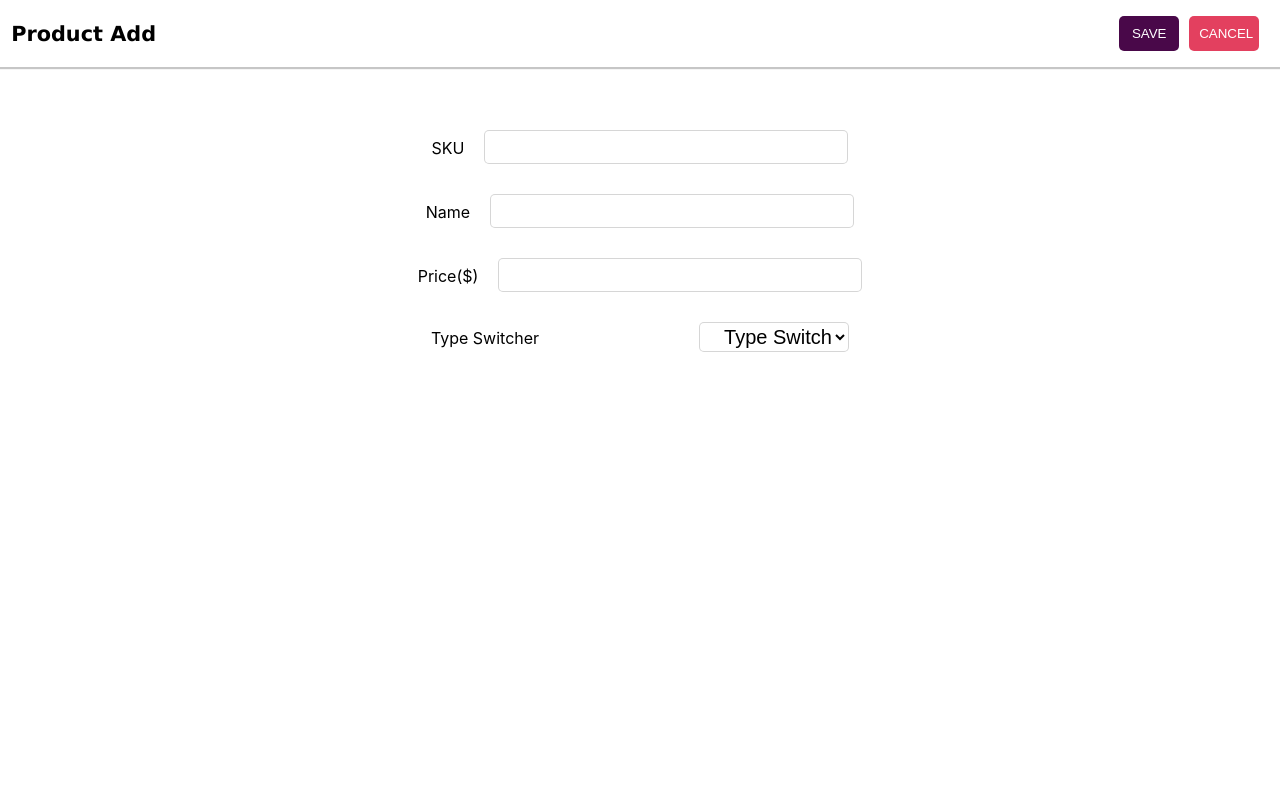
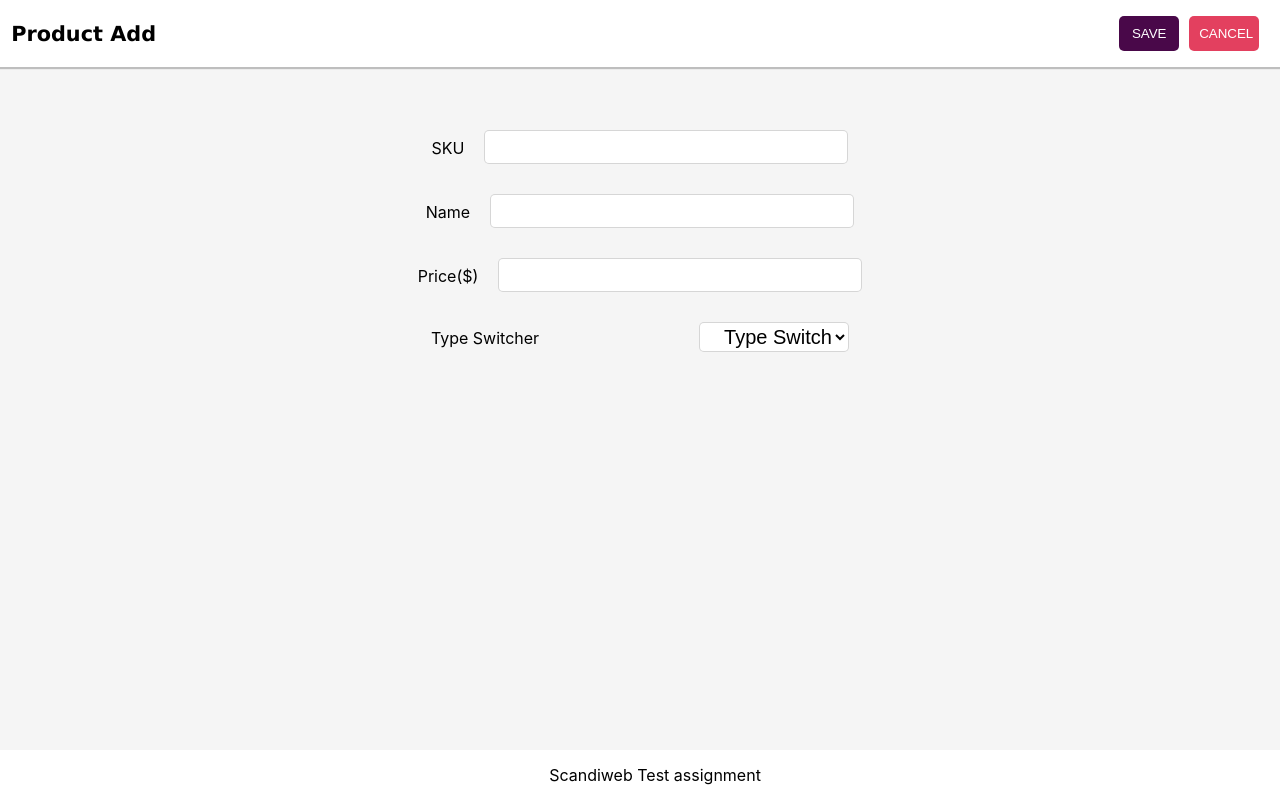
Before and after one commit to allenarduino/PHP-React-Product-Listing, a React (Create React App) app in the folder frontend/: page /add-product in a window 1280 px wide. Built offline with nearby package versions, Linux system fonts and the light colour scheme.

Commit message:
Added the footer component

```diff
--- a/frontend/src/components/Footer/Footer.js
+++ b/frontend/src/components/Footer/Footer.js
@@ -1,3 +1,6 @@
 import React from 'react';
+import './style.css';
 
-export const Footer = () => <footer>Scandiweb Footer</footer>;
+export const Footer = () => {
+  return <footer className="footer-container">Scandiweb Test assignment</footer>;
+};
--- /dev/null
+++ b/frontend/src/components/Footer/style.css
@@ -0,0 +1,8 @@
+.footer-container {
+  background-color: #fff;
+  bottom: 0px;
+  width: 100%;
+  text-align: center;
+  position: fixed;
+  padding: 15px;
+}
--- a/frontend/src/index.css
+++ b/frontend/src/index.css
@@ -1,13 +1,16 @@
 body {
   margin: 0;
-  font-family: -apple-system, BlinkMacSystemFont, 'Segoe UI', 'Roboto', 'Oxygen',
-    'Ubuntu', 'Cantarell', 'Fira Sans', 'Droid Sans', 'Helvetica Neue',
-    sans-serif;
+  height: 100%;
+  background-color: #f5f5f5;
+  font-family: -apple-system, BlinkMacSystemFont, 'Segoe UI', 'Roboto', 'Oxygen', 'Ubuntu',
+    'Cantarell', 'Fira Sans', 'Droid Sans', 'Helvetica Neue', sans-serif;
   -webkit-font-smoothing: antialiased;
   -moz-osx-font-smoothing: grayscale;
+  min-height: 100vh;
+  display: flex;
+  flex-direction: column;
 }
 
 code {
-  font-family: source-code-pro, Menlo, Monaco, Consolas, 'Courier New',
-    monospace;
+  font-family: source-code-pro, Menlo, Monaco, Consolas, 'Courier New', monospace;
 }
--- a/frontend/src/pages/AddProduct/AddProduct.js
+++ b/frontend/src/pages/AddProduct/AddProduct.js
@@ -1,6 +1,7 @@
 import React from 'react';
 import { createProduct } from '../../api/api';
 import { AddProductHeader } from '../../components/AddProductHeader/AddProductHeader';
+import { Footer } from '../../components/Footer/Footer';
 import './style.css';
 
 const AddProduct = () => {
@@ -65,6 +66,7 @@ const AddProduct = () => {
   };
 
   return (
+    <>
       <form id="product-form" onSubmit={addPost}>
         <AddProductHeader addPost={addPost} />
         <div id="product-form">
@@ -84,7 +86,13 @@ const AddProduct = () => {
             <label for="price" className="price-label">
               Price($)
             </label>
-          <input id="price" className="input-style" value={price} onChange={handlePrice} required />
+            <input
+              id="price"
+              className="input-style"
+              value={price}
+              onChange={handlePrice}
+              required
+            />
           </div>
           <div className="input-conatiner">
             <label for="Type Switcher" className="type-label">
@@ -167,6 +175,8 @@ const AddProduct = () => {
           ) : null}
         </div>
       </form>
+      <Footer />
+    </>
   );
 };
 
--- a/frontend/src/pages/Home/Home.js
+++ b/frontend/src/pages/Home/Home.js
@@ -6,6 +6,7 @@ import { FurnitureProductCard } from '../../components/FurnitureProductCard/Furn
 import { BookProductCard } from '../../components/BookProductCard/BookProductCard';
 import './style.css';
 import { ProductContext } from '../../contexts/ProductContextProvider';
+import { Footer } from '../../components/Footer/Footer';
 
 const Home = () => {
   const [selectedProducts, setSelectedProducts] = React.useState([]);
@@ -66,6 +67,7 @@ const Home = () => {
           ))}
         </div>
       </div>
+      <Footer />
     </>
   );
 };
--- a/frontend/src/pages/Home/style.css
+++ b/frontend/src/pages/Home/style.css
@@ -1,11 +1,7 @@
 .product-background {
   display: flex;
   justify-content: center;
-  height: 100vh;
-  height: auto;
   padding-bottom: 80px;
-  margin-bottom: 30px;
-  background-color: #f5f5f5;
   text-align: center;
 }
 
```
Lines whose indentation alone changed are shown as unchanged.
